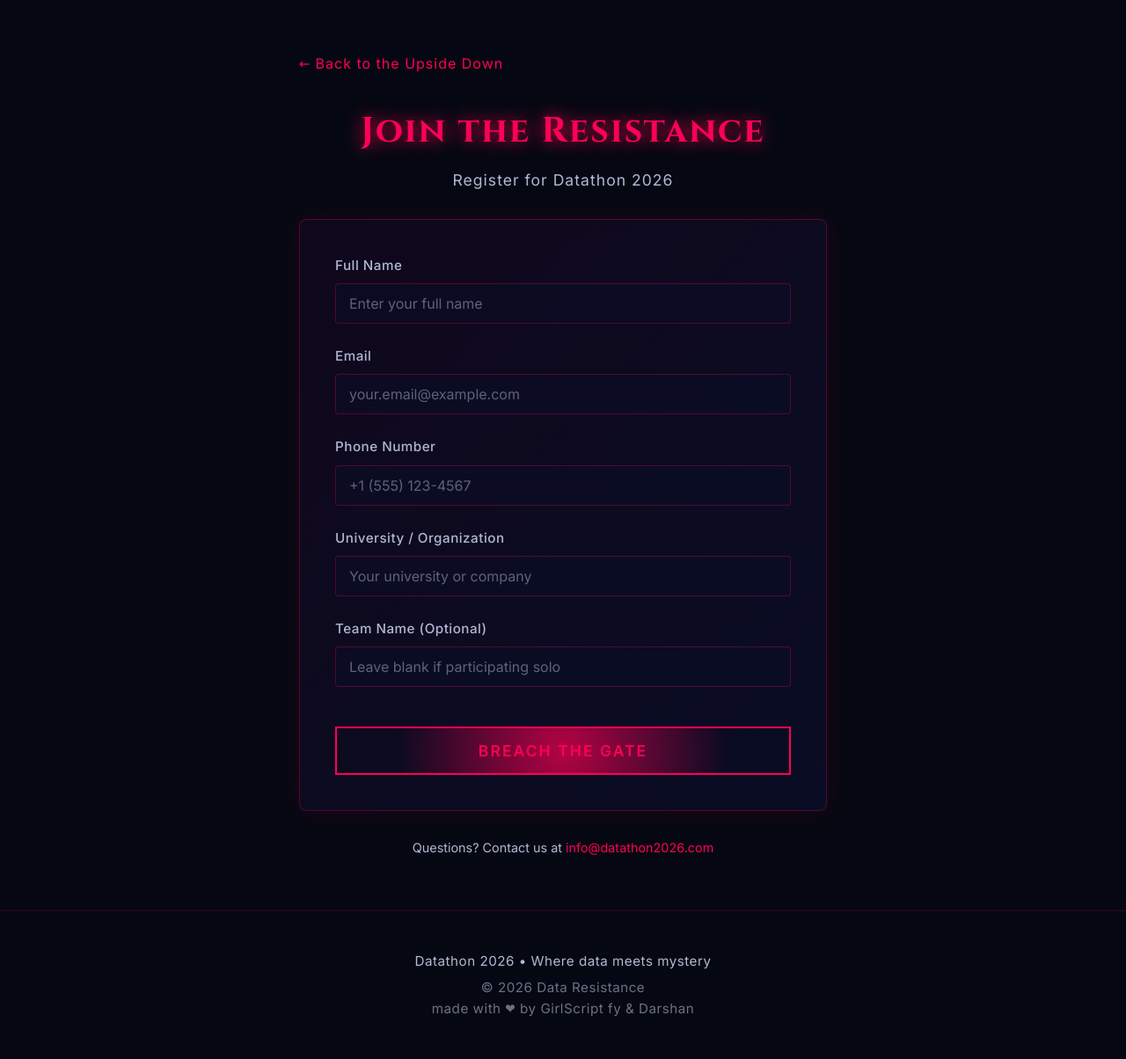
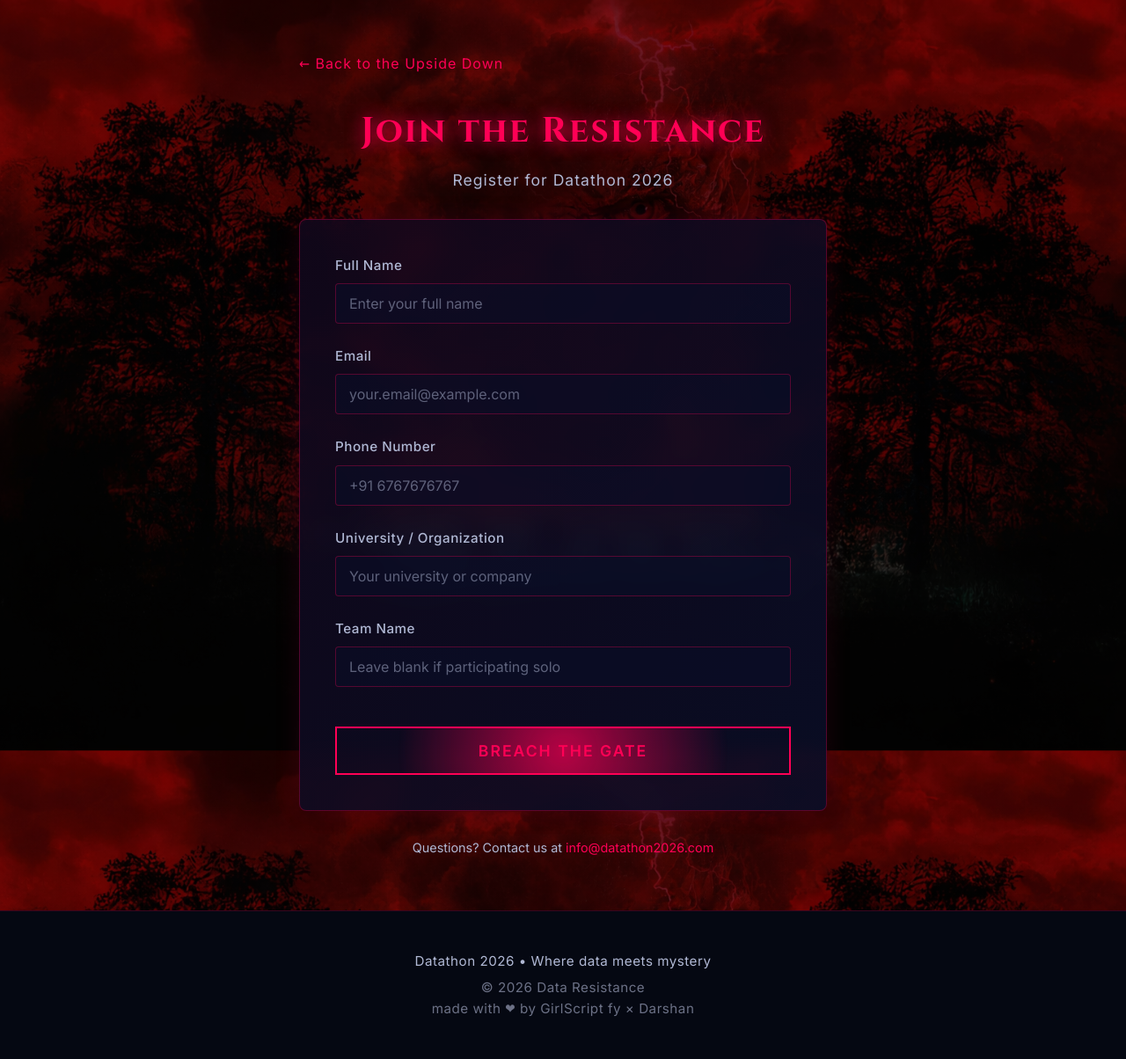
Before and after one commit to Aazhs/datathon-2026, a FastAPI app: page /register in a window 1280 px wide. Shown: the whole page at 88% size. Run offline with FastAPI, Linux system fonts and the light colour scheme.

Commit message:
updated registration background and UI

```diff
--- a/static/css/style.css
+++ b/static/css/style.css
@@ -301,12 +301,35 @@
    ============================================ */
 
 .registration {
+    background-image: url('../images/registerpage.png');
+    background-position: center;
+    background-size: cover;
+    background-repeat: no-repeat;
+    background-attachment: fixed;
     background-color: var(--darker-bg);
     padding: 60px 20px;
     min-height: 100vh;
+    width: 100%;
     display: flex;
     align-items: center;
     justify-content: center;
+    position: relative;
+}
+
+.registration::before {
+    content: '';
+    position: absolute;
+    top: 0;
+    left: 0;
+    width: 100%;
+    height: 100%;
+    background: rgba(0, 0, 0, 0.5);
+    z-index: 0;
+}
+
+.registration-container {
+    position: relative;
+    z-index: 1;
 }
 
 .registration-container {
--- a/templates/register.html
+++ b/templates/register.html
@@ -10,7 +10,7 @@
 <body>
     <!-- Registration Section -->
     <section class="registration" id="registration">
-        <div class="registration-container">
+      <div class="registration-container">
             <a href="/" class="back-link">&larr; Back to the Upside Down</a>
 
             <h2 class="registration-title">Join the Resistance</h2>
@@ -66,7 +66,7 @@
                         id="phone"
                         name="phone"
                         class="form-input"
-                        placeholder="+1 (555) 123-4567"
+                        placeholder="+91 6767676767"
                         required
                     >
                     <div class="input-glow"></div>
@@ -88,7 +88,7 @@
 
                 <!-- Team Name Field -->
                 <div class="form-group">
-                    <label for="team_name" class="form-label">Team Name (Optional)</label>
+                    <label for="team_name" class="form-label">Team Name </label>
                     <input
                         type="text"
                         id="team_name"
@@ -115,7 +115,7 @@
     <!-- Footer -->
     <footer class="footer">
         <p>Datathon 2026 &bull; Where data meets mystery</p>
-        <p class="footer-subtitle">&copy; 2026 Data Resistance <br> made with &#10084; by GirlScript fy & Darshan</p>
+        <p class="footer-subtitle">&copy; 2026 Data Resistance <br> made with &#10084; by GirlScript fy &times; Darshan</p>
     </footer>
 
     <script>
```
Also changed, not shown: templates/landing.html (+5 -5 lines), static/images/registerpage.png (added).
